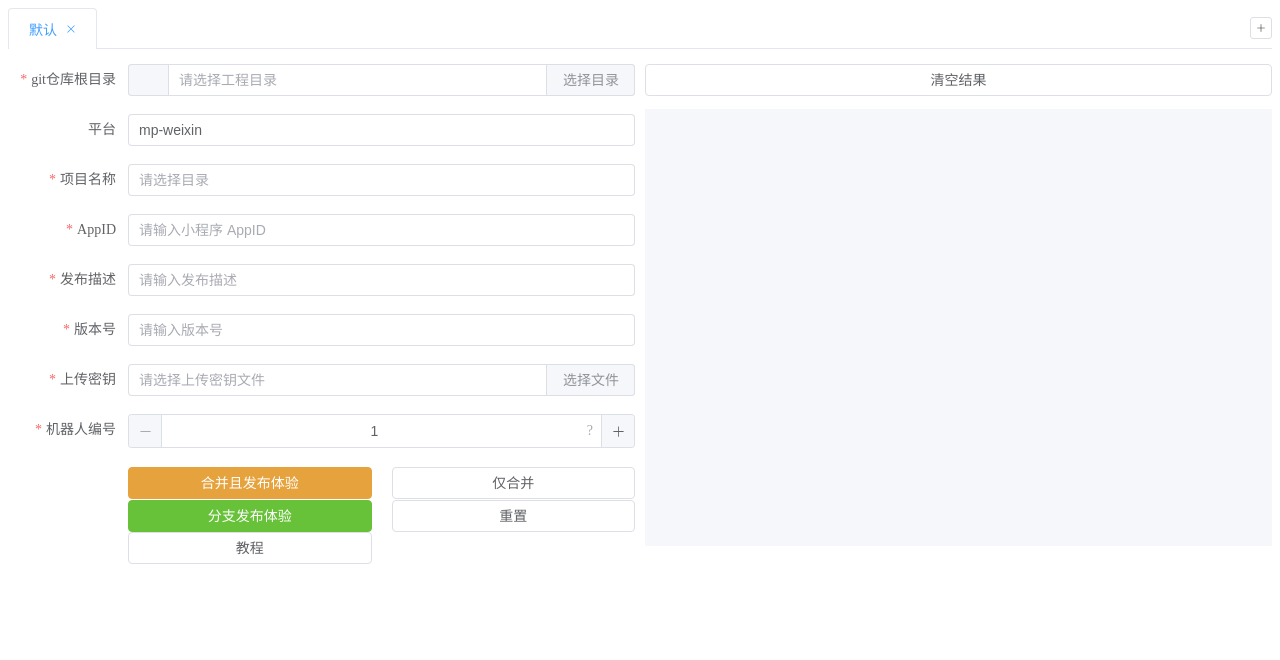
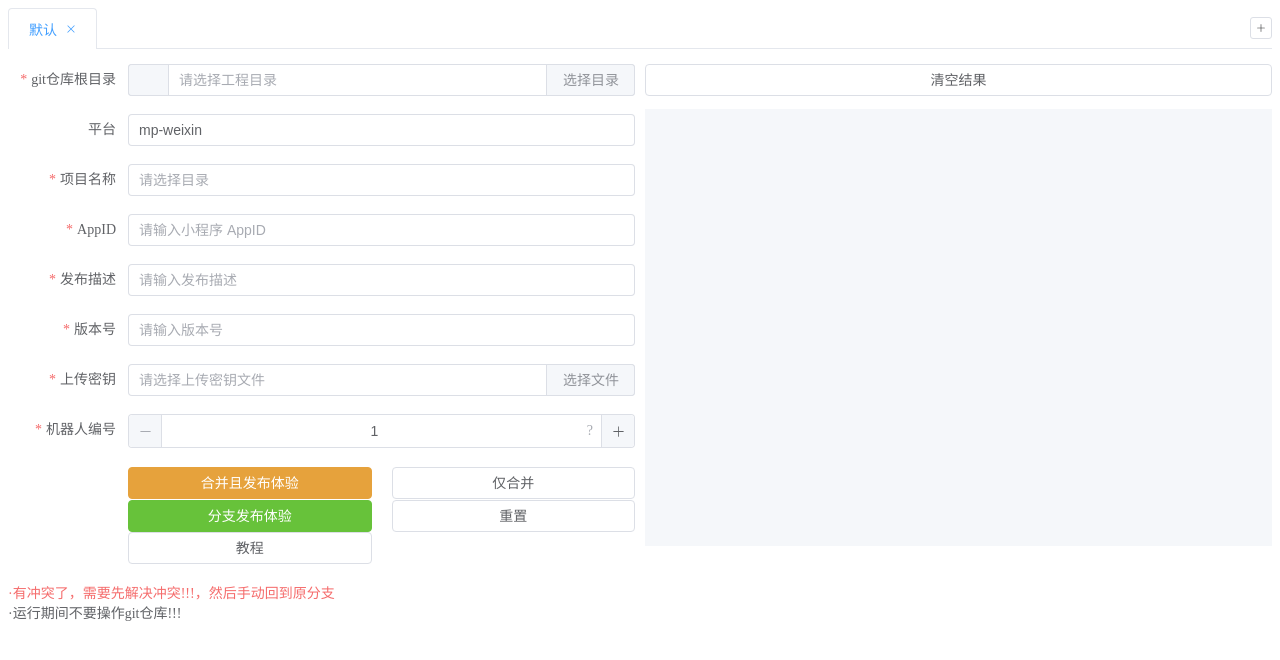
Before and after one commit to liuyinzhong/weiXinMP_CI_Upload, a Vue app: page / in a window 1280 px wide. Shown: the top 660 px of the page. Built offline with nearby package versions, Linux system fonts and the light colour scheme.

Commit message:
refactor(上传组件): 调整警告文本位置并优化布局
将冲突警告和操作提示文本移动到表单下方，使界面布局更合理

```diff
--- a/src/components/upload.vue
+++ b/src/components/upload.vue
@@ -69,6 +69,12 @@
               </el-row>
             </el-form-item>
           </el-form>
+          <div>
+            <el-text type="danger">·有冲突了，需要先解决冲突!!!，然后手动回到原分支</el-text>
+          </div>
+          <div>
+            <el-text>·运行期间不要操作git仓库!!!</el-text>
+          </div>
         </el-col>
         <el-col :span="12">
           <el-button style="width: 100%" @click="clearResult">清空结果</el-button>
@@ -103,12 +109,6 @@
         <el-text>·<el-link type="primary" target="_blank" href="https://dev.dcloud.net.cn">加入项目成员</el-link></el-text>
       </div>
 
-      <div>
-        <el-text>·运行期间不要操作git仓库!!!</el-text>
-      </div>
-      <div>
-        <el-text type="danger">·有冲突了，需要先解决冲突!!!，然后手动回到原分支</el-text>
-      </div>
       <div>
         <el-text>· 目前仅支持 HBuilder 项目上传微信小程序</el-text>
       </div>
```
